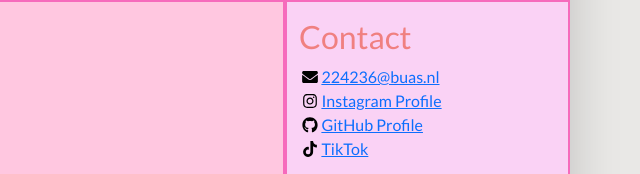
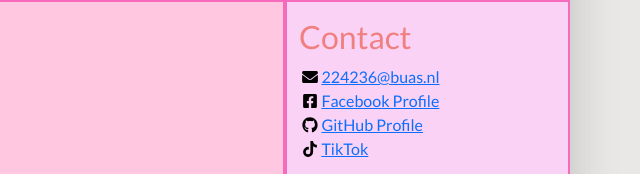
Before and after one commit to Mirabellah/mirabella-CV, a plain HTML site: page index.html in a window 1280 px wide. Shown: the part 244-418 px from the top of the page, 640-1280 px from the left. Drawn offline with nearby package versions, Linux system fonts and the light colour scheme; a web font is replaced by a local one.

Commit message:
facebook

```diff
--- a/index.html
+++ b/index.html
@@ -185,9 +185,9 @@
                 </a>
               </li>
               <li class="contact-item">
-                <a class="d-flex align-items-center" href="https://https://www.instagram.com/mirabellaa.h?igsh=NHhwNWNtMzNnZTlm&utm_source=qr/" target="_blank">
-                  <img class="contact-icon" src="images/icons/instagram.svg" alt="Instagram">
-                  Instagram Profile
+                <a class="d-flex align-items-center" href="https://www.facebook.com/mirabella.him/" target="_blank">
+                  <img class="contact-icon" src="images/icons/facebook.svg" alt="facebook">
+                  Facebook Profile
                 </a>
               </li>
               <li class="contact-item">
```
